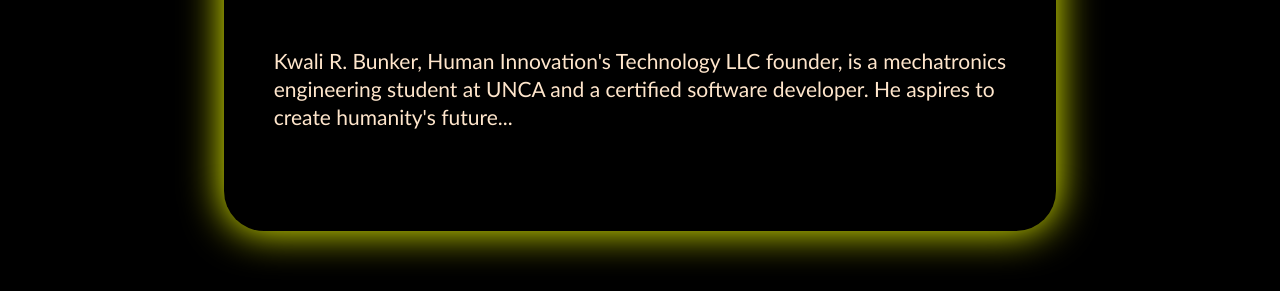
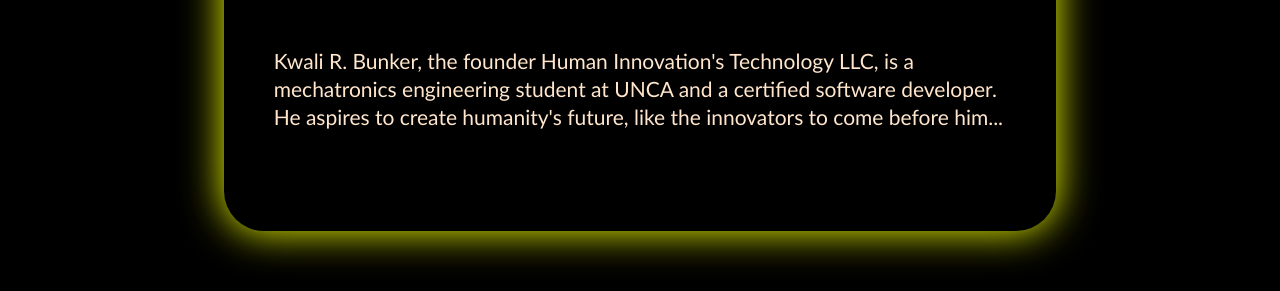
Before and after one commit to KwaliB/KwaliB.github.io, a plain HTML site: page index.html in a window 1280 px wide. Shown: the part 731-1022 px from the top of the page. Drawn offline with Linux system fonts and the light colour scheme.

Commit message:
Update index.html

```diff
--- a/index.html
+++ b/index.html
@@ -31,7 +31,7 @@
 
 				<h2>Kwali R. Bunker, CEO</h2>
 
-				<p class= "one"> Kwali R. Bunker, Human Innovation's Technology LLC founder, is a mechatronics engineering student at UNCA and a certified software developer. He aspires to create humanity's future...</p>
+				<p class= "one"> Kwali R. Bunker, the founder Human Innovation's Technology LLC, is a mechatronics engineering student at UNCA and a certified software developer. He aspires to create humanity's future, like the innovators to come before him...</p>
 
 			</article>
 
```
